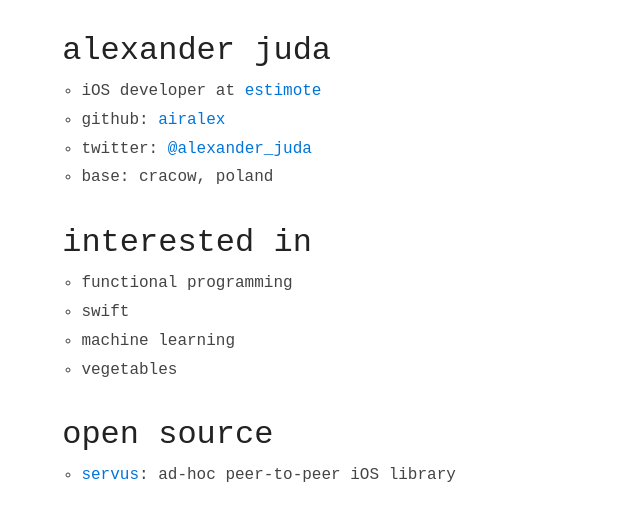
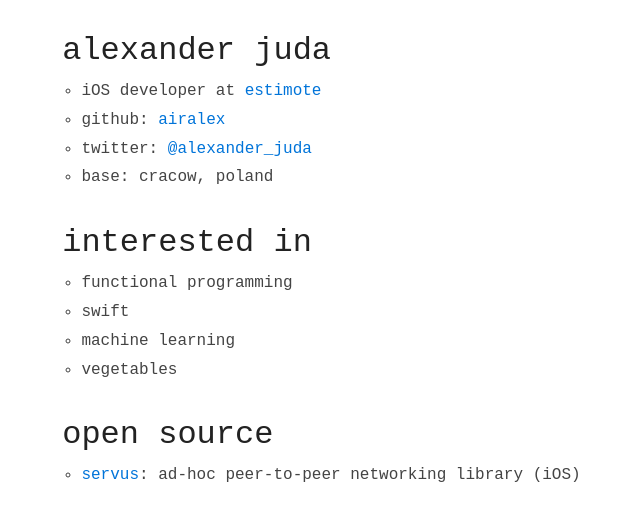
Before and after one commit to airalex/airalex.github.io, a plain HTML site: page index.html in a window 1280 px wide. Shown: the whole page, without its empty margins (221-861 px from the left). Drawn offline with Linux system fonts and the light colour scheme.

Commit message:
Fix servus description

```diff
--- a/index.html
+++ b/index.html
@@ -28,7 +28,7 @@
     <section>
       <h1 class="heading">open source</h1>
       <ul class="content">
-        <li class="content"><a href="https://github.com/airalex/Servus">servus</a>: ad-hoc peer-to-peer iOS library</li>
+        <li class="content"><a href="https://github.com/airalex/Servus">servus</a>: ad-hoc peer-to-peer networking library (iOS)</li>
       </ul>
     </section>
   </div>
```
